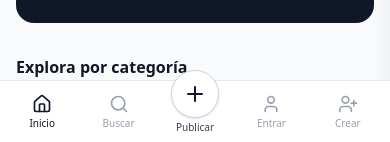
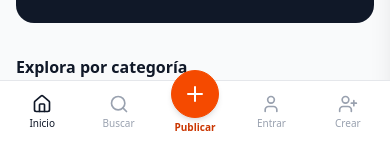
Before and after one commit to drk-mattr/ventastecate, a Next.js app: page / in a window 390 px wide. Shown: the part 700-842 px from the top of the page. Built offline with nearby package versions, Linux system fonts and the light colour scheme; no server answers; the database is empty.

Commit message:
Cohesion: components/layout/mobile-action-bar.tsx

```diff
--- a/components/layout/mobile-action-bar.tsx
+++ b/components/layout/mobile-action-bar.tsx
@@ -41,10 +41,10 @@ export function MobileActionBar() {
         className="flex flex-col items-center justify-center gap-0.5 flex-1 h-full"
         aria-label="Publicar anuncio"
       >
-        <span className="-mt-5 flex items-center justify-center h-12 w-12 rounded-full bg-white border border-gray-300 text-gray-900 shadow-sm">
+        <span className="-mt-5 flex items-center justify-center h-12 w-12 rounded-full bg-orange-600 border border-orange-600 text-white shadow-md">
           <Plus className="h-6 w-6" />
         </span>
-        <span className="text-[10px] font-medium text-gray-700">Publicar</span>
+        <span className="text-[10px] font-semibold text-orange-700">Publicar</span>
       </Link>
 
       {user ? (
```
